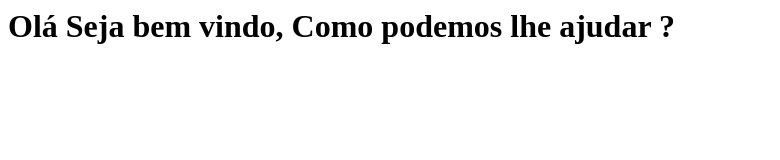
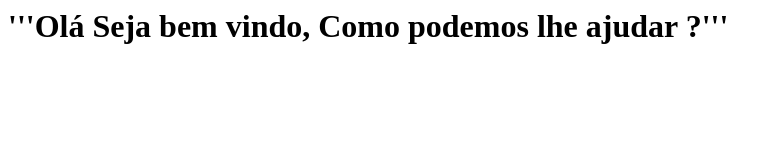
Before and after one commit to Luky01/Luky01, a plain HTML site: page index.html in a window 1280 px wide. Shown: the whole page, without its empty margins (0-780 px from the left). Drawn offline with Linux system fonts and the light colour scheme.

Commit message:
Update index.html

```diff
--- a/index.html
+++ b/index.html
@@ -1 +1 @@
-<h1>Olá Seja bem vindo, Como podemos lhe ajudar ?</h1>
+<h1>'''Olá Seja bem vindo, Como podemos lhe ajudar ?'''</h1>
```
